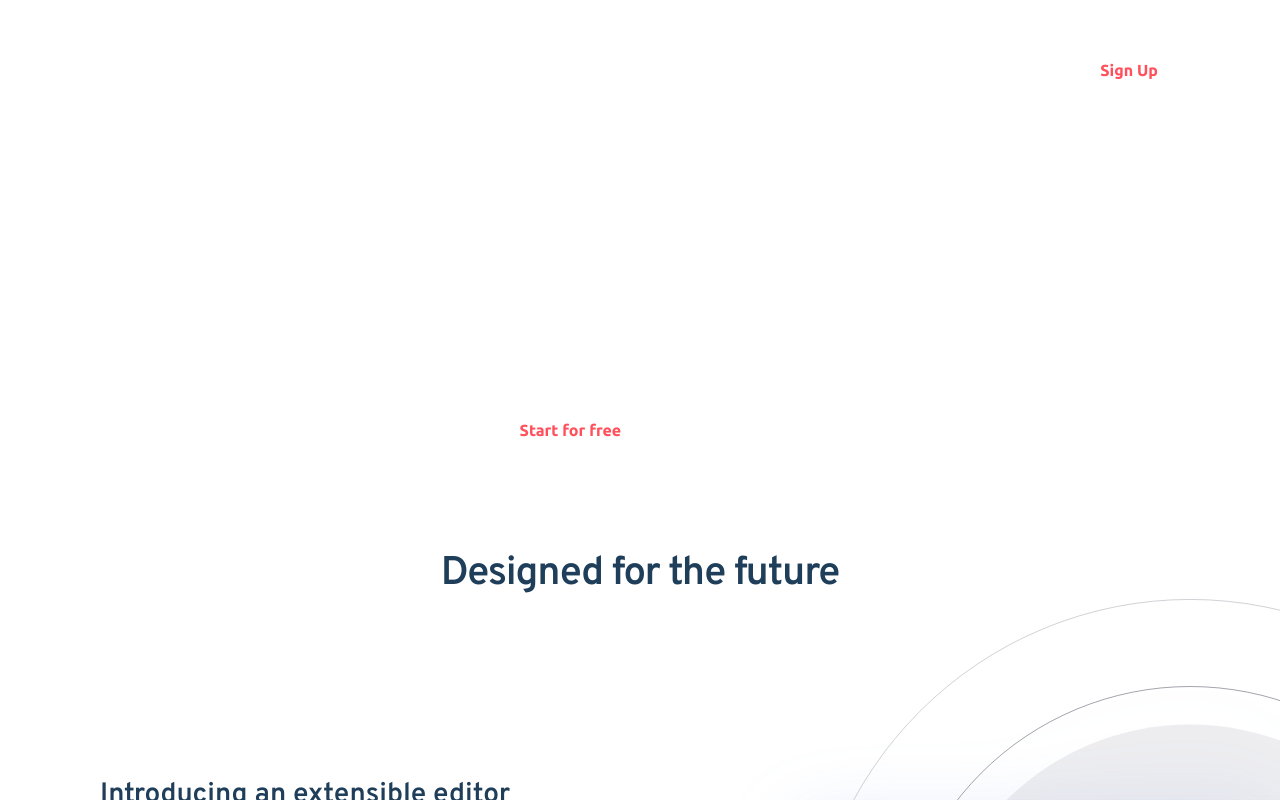
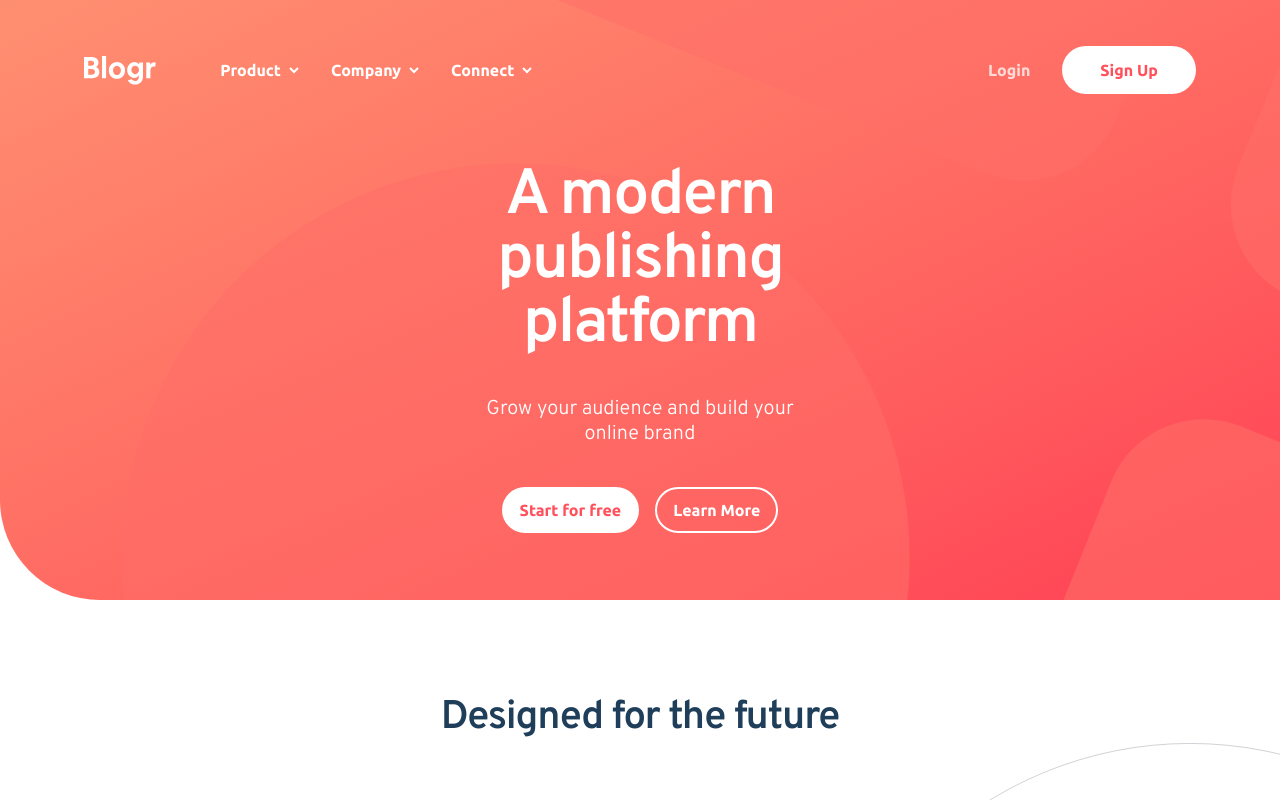
Before and after one commit to Ncticn/react-projects, a Next.js app in the folder 43-blogr-landing-page/: page / in a window 1280 px wide. Shown: the top 800 px of the page. Built offline with nearby package versions, Linux system fonts and the light colour scheme.

Commit message:
The layout for the HeaderApp component and <main> has been updated.

```diff
--- a/43-blogr-landing-page/src/app/layout.tsx
+++ b/43-blogr-landing-page/src/app/layout.tsx
@@ -16,9 +16,14 @@ export default function RootLayout({
 }>) {
   return (
     <html lang="en" className={`h-full antialiased`}>
-      <body className="flex min-h-full flex-col">
+      <body className="relative flex min-h-full flex-col gap-20">
         <HeaderApp />
-        <main>{children}</main>
+        <div className="absolute top-0 z-10 min-h-150 w-full overflow-hidden rounded-bl-[100px] bg-linear-to-br from-[#FF8F71] from-0% to-[#FF3E55] to-100%">
+          <div className="h-150 w-full bg-[url(src/assets/patterns/bg-pattern-intro-mobile.svg)] bg-size-[400%] bg-position-[40%_40%] bg-no-repeat md:bg-[url(src/assets/patterns/bg-pattern-intro-desktop.svg)] md:bg-auto md:bg-position-[33%_50%] lg:bg-position-[25%_50%]"></div>
+        </div>
+        <main className="z-20 flex flex-col items-stretch justify-start gap-16">
+          {children}
+        </main>
         <FooterApp />
       </body>
     </html>
```
